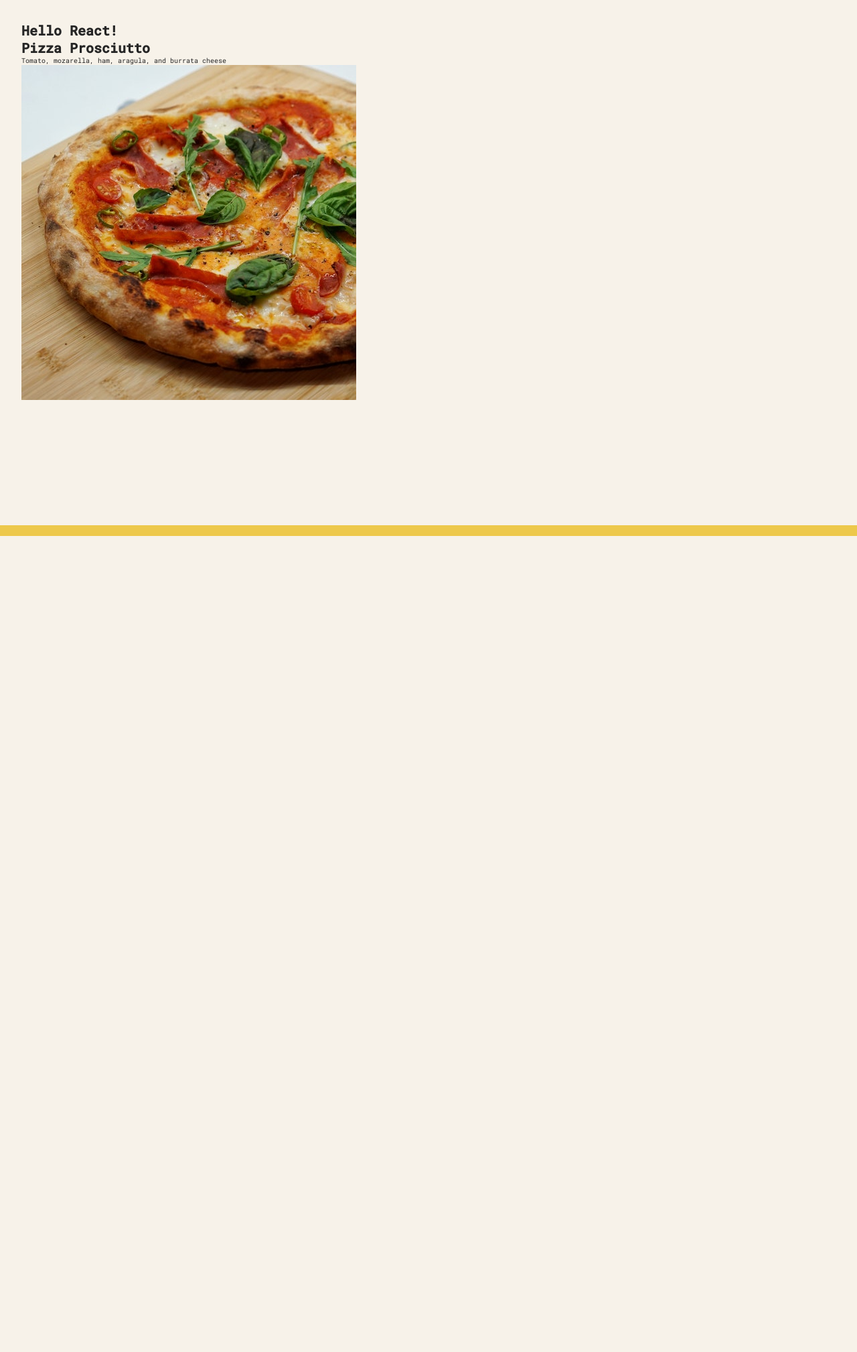
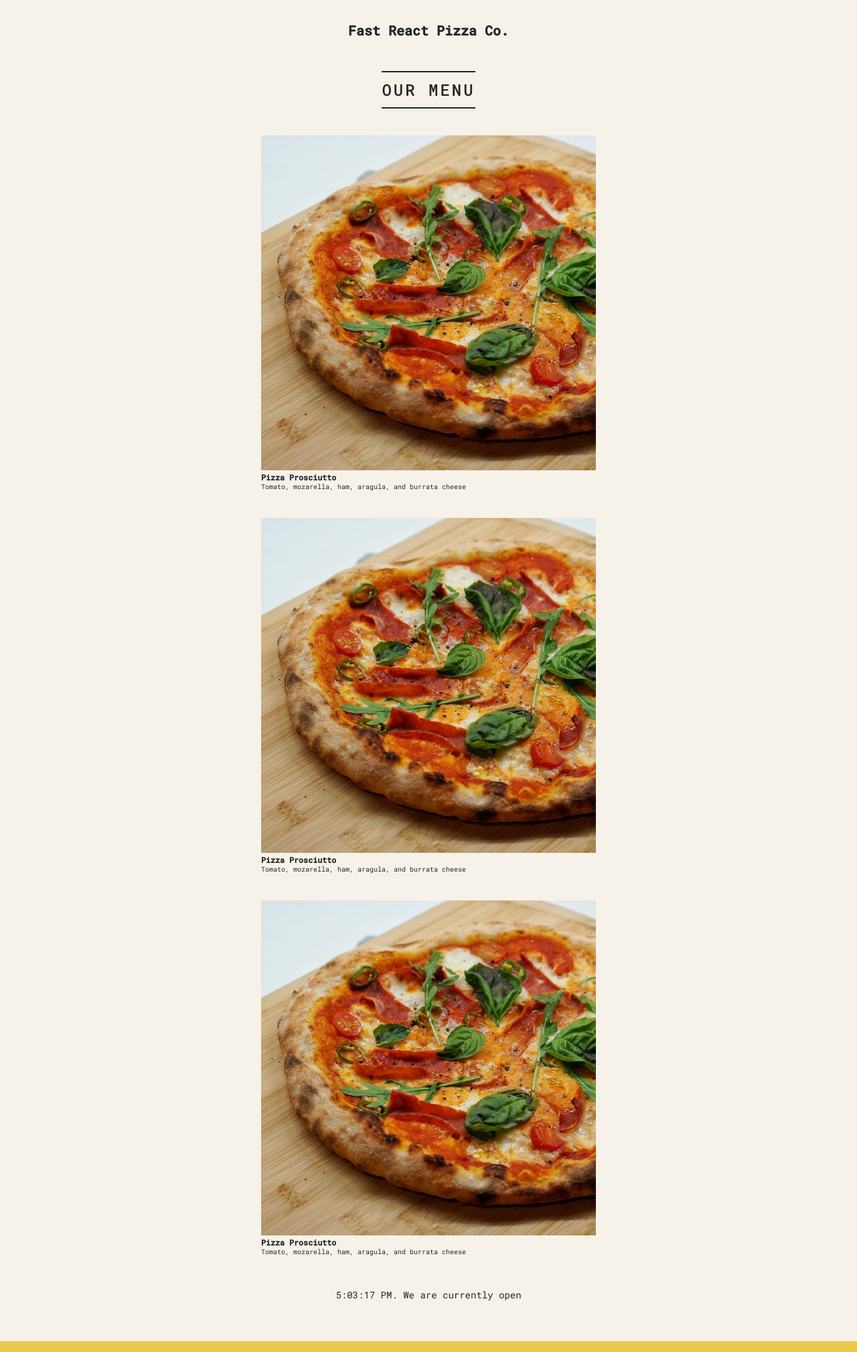
Before and after one commit to akmalrizaev/pizza-menu, a JavaScript app: page / in a window 1280 px wide. Shown: the whole page at 67% size. Before the commit the page ends 800 px from the top, so only its background shows below. Built offline with nearby package versions, Linux system fonts and the light colour scheme; the HTML template or start-up script is replaced by a standard one.

Commit message:
styling components

```diff
--- a/src/App.js
+++ b/src/App.js
@@ -45,19 +45,54 @@
 
 function App() {
   return (
-    <div>
-      <h1>Hello React!</h1>
+    <div className="container">
+      <Header />
+      <Menu />
+      <Footer />
+    </div>
+  );
+}
+
+function Header() {
+  // const style = { color: 'red', fontSize: '48px', textTransform: 'uppercase' };
+  const style = {};
+  return (
+    <header className="container">
+      <h1 style={style}>Fast React Pizza Co.</h1>
+    </header>
+  );
+}
+
+function Menu() {
+  return (
+    <main className="menu">
+      <h2>Our Menu</h2>
       <Pizza />
-    </div>
+      <Pizza />
+      <Pizza />
+    </main>
+  );
+}
+
+function Footer() {
+  const hour = new Date().getHours();
+  const openHour = 8;
+  const closeHour = 22;
+  const isOpen = hour >= openHour && hour <= closeHour;
+  console.log(isOpen);
+  return (
+    <footer className="footer">
+      {new Date().toLocaleTimeString()}. We are currently open
+    </footer>
   );
 }
 
 function Pizza() {
   return (
     <div>
-      <h1>Pizza Prosciutto</h1>
+      <img src="../pizzas/prosciutto.jpg" alt="Prosciutto" />
+      <h3>Pizza Prosciutto</h3>
       <p>Tomato, mozarella, ham, aragula, and burrata cheese</p>
-      <img src="../pizzas/prosciutto.jpg" alt="Prosciutto" />
     </div>
   );
 }
```
